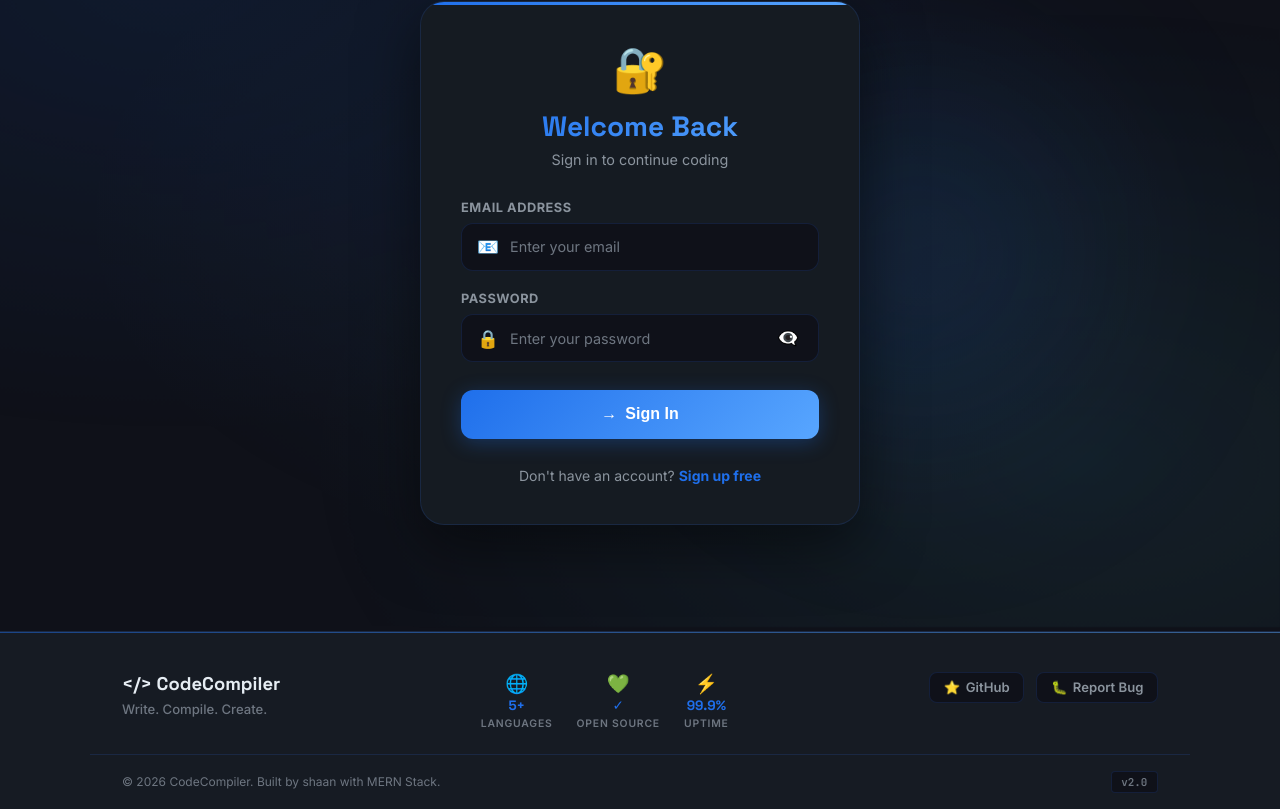
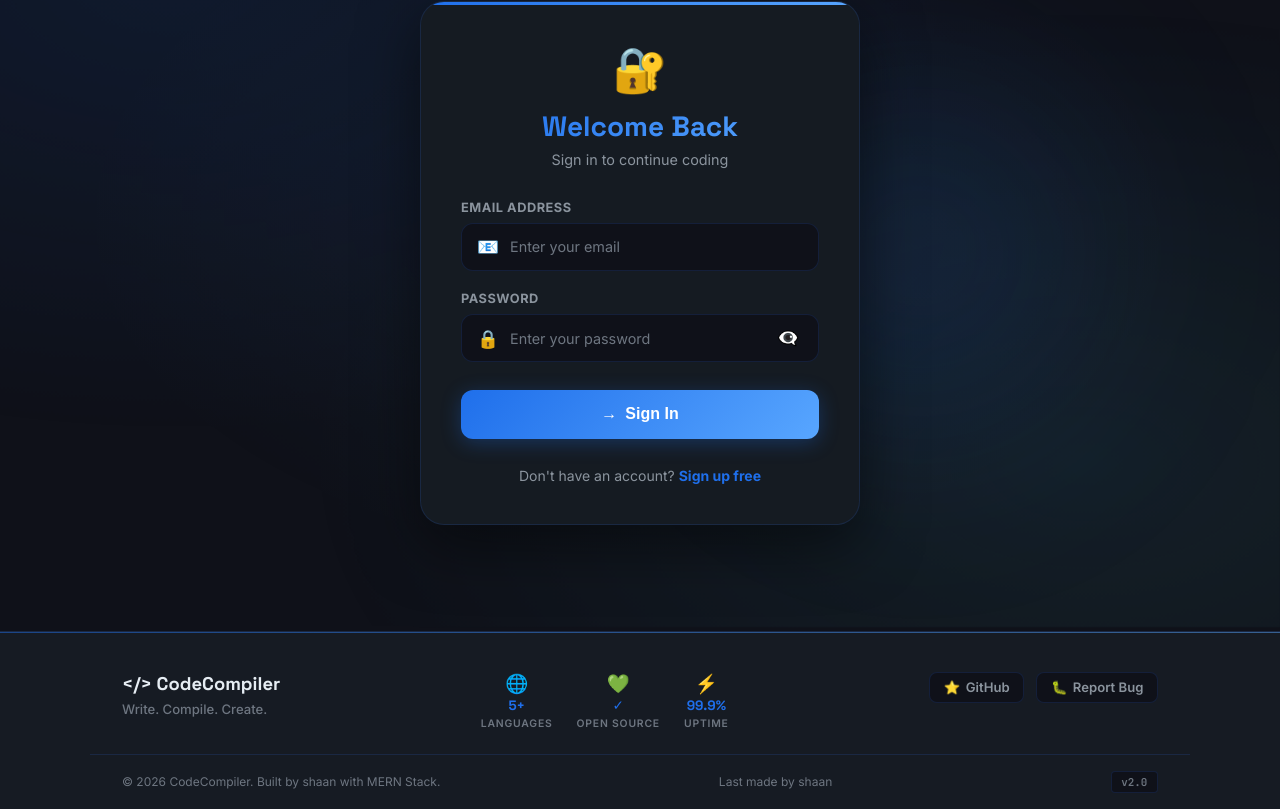
Before and after one commit to Shaan098/COMPILER, a React (Vite) app in the folder client/: page /login in a window 1280 px wide. Shown: the part 169-978 px from the top of the page. Built offline with nearby package versions, Linux system fonts and the light colour scheme; no server answers.

Commit message:
Add footer note indicating last update by shaan

```diff
--- a/client/src/components/Footer.jsx
+++ b/client/src/components/Footer.jsx
@@ -63,6 +63,7 @@ const Footer = () => {
 
             <div className="footer-bottom">
                 <span>© {currentYear} CodeCompiler. Built by shaan with MERN Stack.</span>
+                <span>Last made by shaan</span>
                 <span className="footer-version">v2.0</span>
             </div>
         </motion.footer>
```
